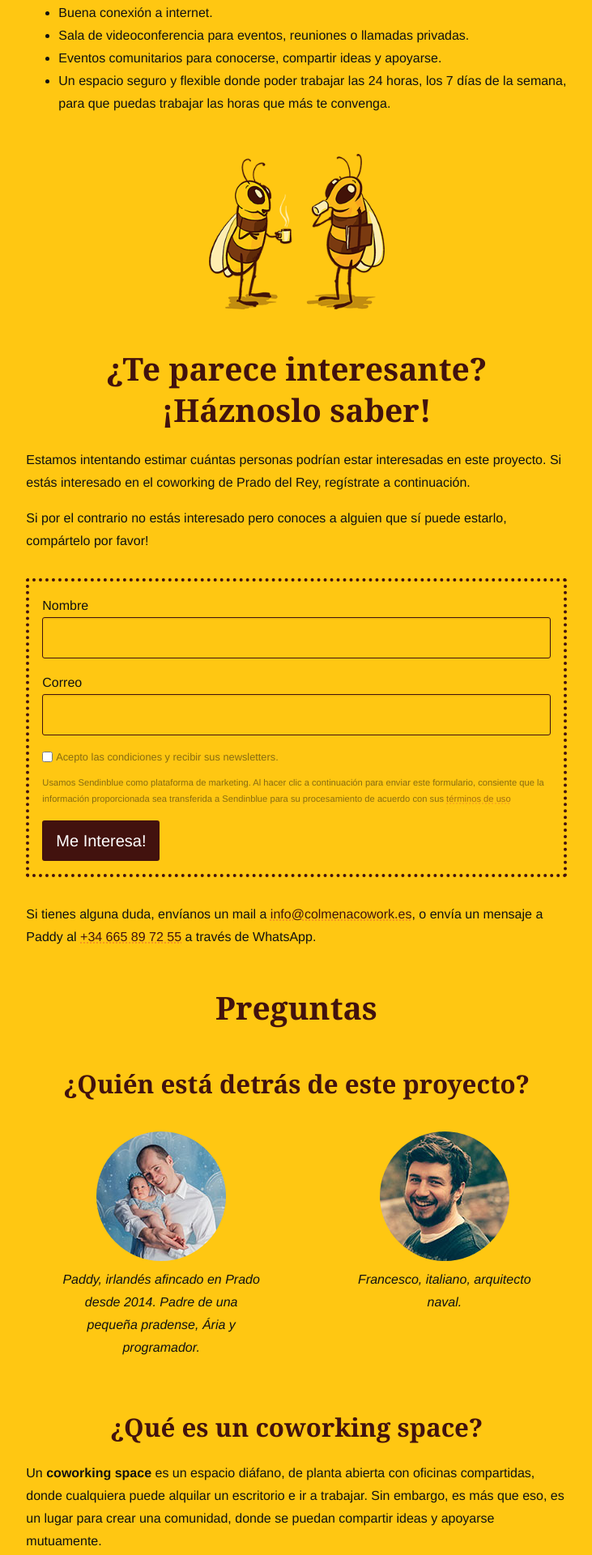
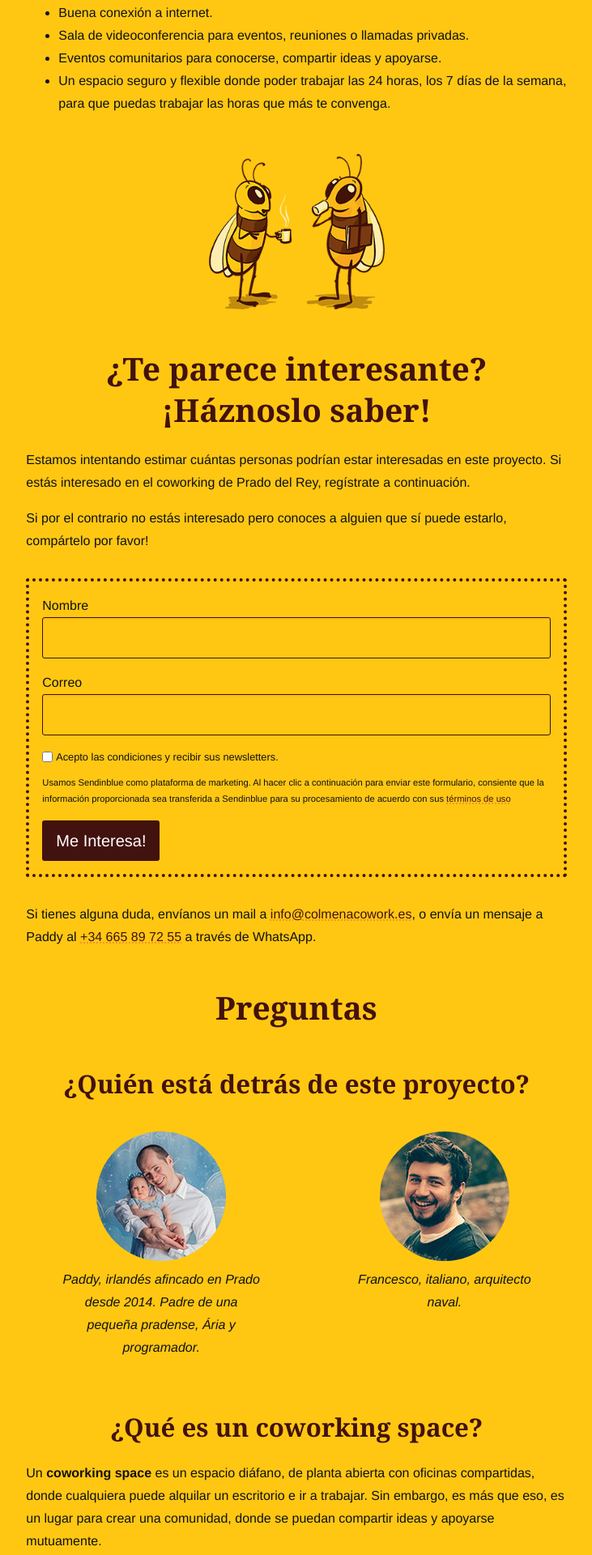
Before and after one commit to paddyohanlon/colmenacowork, a Jekyll site: the page built from index.md, in a window 1280 px wide. Shown: the part 1127-3047 px from the top of the page at 81% size, without its empty margins (274-1005 px from the left). Built offline with Jekyll 4.4.1, drawn with Linux system fonts in a browser that asks for light colours; some web fonts are replaced.

Commit message:
Fix accessibility issues

```diff
--- a/_includes/newsletter-signup.html
+++ b/_includes/newsletter-signup.html
@@ -125,7 +125,7 @@
           </div>
         </div>
         <div style="position: absolute; left: -5000px" aria-hidden="true">
-          <input type="text" name="email_address_check" value="" class="input--hidden" />
+          <input type="text" name="email_address_check" value="" class="input--hidden" tabindex="-1" />
         </div>
         <input type="hidden" name="locale" value="es" />
       </form>
--- a/_sass/_sendinblue.scss
+++ b/_sass/_sendinblue.scss
@@ -76,7 +76,6 @@
   p {
     font-size: $font-size-small;
     margin: 0;
-    opacity: 0.5;
   }
 }
 
@@ -88,7 +87,6 @@
 
 .legal-copy {
   font-size: 0.7em;
-  opacity: 0.5;
 }
 
 .grecaptcha-badge {
```
